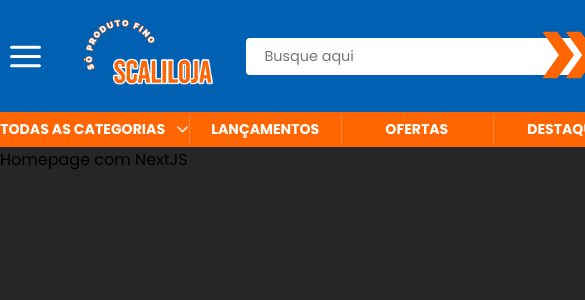
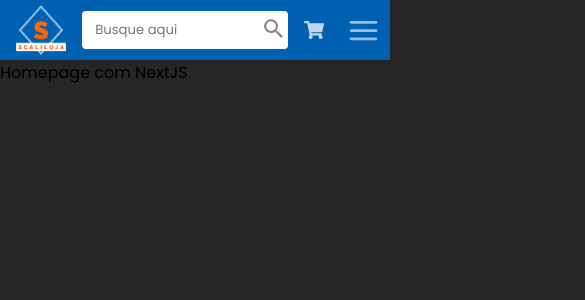
Before and after one commit to Scalibacon/nextjs-store, a Next.js app: page / in a window 390 px wide. Shown: the top 300 px of the page, 585 px wide, since content can reach past the window. Built offline with nearby package versions, Linux system fonts and the light colour scheme.

Commit message:
add responsivity to header elements

```diff
--- a/src/components/HamburgerMenu/HamburgerMenu.module.scss
+++ b/src/components/HamburgerMenu/HamburgerMenu.module.scss
@@ -1,9 +1,12 @@
+@import '../../global/responsive.scss';
+
 .hamburger{
   padding: 7px;
   display: flex;
   align-items: center;
   justify-content: center;
   border-radius: 100%;
+  color: var(--color);
   background-color: transparent;
   cursor: pointer;
   transition: background-color 0.15s linear;
@@ -25,6 +28,11 @@
   &.active{
     display: block;
   }
+
+  @include for-size(smallDesktop){
+    top: 60px;
+    height: calc(100% - 60px);
+  }
 }
 .sideMenuContainer{
   width: clamp(300px, 100%, 330px);
@@ -34,6 +42,10 @@
   flex-direction: column;
   gap: 2rem;
   background-color: rgb(var(--theme-color));
+
+  @include for-size(smallDesktop){
+    width: clamp(250px, 100%, 5000px);
+  }
 
   header{
     position: relative;
--- a/src/components/HamburgerMenu/index.tsx
+++ b/src/components/HamburgerMenu/index.tsx
@@ -51,7 +51,7 @@ const HamburgerMenu = () => {
       </div>
 
       <div className={styles.hamburger} onClick={toggleMenu}>
-        <FiMenu size={37}/>
+        <FiMenu size={33}/>
       </div>
     </>
   )
--- a/src/components/Header/Header.module.scss
+++ b/src/components/Header/Header.module.scss
@@ -1,4 +1,6 @@
-$header-children-width: clamp(400px, 100%, 1500px);
+@import '../../global/responsive.scss';
+
+$header-children-width: clamp(200px, 100%, 1500px);
 
 .header{
   width: 100%;
@@ -14,37 +16,74 @@ $header-children-width: clamp(400px, 100%, 1500px);
   main{
     width: $header-children-width;
     height: 112px;
-    padding: 1.5rem 0;
+    padding: 1rem 1.5rem;
     display: flex;
     align-items: center;
     gap: 2rem;
-    // background-color: rgb(var(--white), 10%);
 
-    .logo{
+    @include for-size(smallDesktop){
+      height: 60px;
+      gap: 1rem;
+      padding: 1rem 0.2rem 1rem 1rem;
+
+      .leftHamburger{
+        display: none;
+      }
+    }
+
+    .logoBig{
       width: 150px;
-      height: 75px;
+      height: 100%;
       position: relative;
-      // background-color: white;
+
+      @include for-size(smallDesktop){
+        display: none;
+      }
     }
+    .logoMini{
+      width: 50px;
+      height: 50px;
+      position: relative;
+      display: none;
+
+      @include for-size(smallDesktop){
+        display: block !important;
+      }
+    }
+
     .iconsContainer{
-      width: 170px;
       height: 60px;
       margin-left: auto;
       display: flex;
       align-items: center;
       justify-content: space-evenly;
-      gap: 1.1rem;
-      // background-color: orange;
+      gap: 2rem;
 
       a{
         display: flex;
         align-items: center;
         cursor: pointer;
         transition: filter 0.1s linear;
+        opacity: 0.75;
+        font-size: 2rem !important;
 
         &:hover{
           filter: brightness(.9);
         }
+
+        &:not(.showInSmall){
+          @include for-size(smallDesktop){
+            display: none;
+          }
+        }
+      }
+    }
+
+    .rightHamburger{
+      --color: rgba(var(--white), 0.6);
+      display: none;
+      @include for-size(smallDesktop){
+        display: block;
       }
     }
   }
@@ -55,6 +94,10 @@ $header-children-width: clamp(400px, 100%, 1500px);
     align-items: center;
     justify-content: center;
     background-color: rgb(var(--contrast-color));
+
+    @include for-size(smallDesktop){
+      display: none;
+    }
 
     nav{
       width: $header-children-width;
--- a/src/components/Header/index.tsx
+++ b/src/components/Header/index.tsx
@@ -1,7 +1,8 @@
 import styles from './Header.module.scss';
 import HamburgerMenu from '../HamburgerMenu';
 import Image from 'next/image';
-import LogoImg from '../../assets/logo.png';
+import BigLogoImg from '../../assets/logo.png';
+import MiniLogoImg from '../../assets/mini-logo.png';
 import SearchInput from '../SearchInput';
 import ProfileAccess from '../ProfileAccess';
 import { BsFillChatSquareQuoteFill, BsFillHeartFill } from 'react-icons/bs';
@@ -28,10 +29,19 @@ const Header = () => {
   return(
     <header className={styles.header}>
       <main>
-        <HamburgerMenu/>
-        <div className={styles.logo}>
+        <span className={styles.leftHamburger}>
+          <HamburgerMenu/>
+        </span>
+        <div className={styles.logoBig}>
           <Image
-            src={LogoImg}
+            src={BigLogoImg}
+            layout='responsive'
+            priority={true}
+          />
+        </div>
+        <div className={styles.logoMini}>
+          <Image
+            src={MiniLogoImg}
             layout='responsive'
             priority={true}
           />
@@ -41,10 +51,14 @@ const Header = () => {
         <ProfileAccess/>
 
         <div className={styles.iconsContainer}>
-          <a><BsFillChatSquareQuoteFill size={25}/></a>
-          <a><BsFillHeartFill size={25}/></a>
-          <a><FaShoppingCart size={25}/></a>
+          <a><BsFillChatSquareQuoteFill size={20}/></a>
+          <a><BsFillHeartFill size={20}/></a>
+          <a className={styles.showInSmall}><FaShoppingCart size={20}/></a>
         </div>
+
+        <span className={styles.rightHamburger}>
+          <HamburgerMenu/>
+        </span>
       </main>
       <section className={styles.navContainer}>
         <nav>
--- a/src/components/ProfileAccess/ProfileAccess.module.scss
+++ b/src/components/ProfileAccess/ProfileAccess.module.scss
@@ -1,9 +1,15 @@
+@import '../../global/responsive.scss';
+
 .accessContainer{
   max-width: 150px;
   height: 60px;
   display: flex;
   align-items: center;
   gap: 0.4rem;
+
+  @include for-size(smallDesktop){
+    display: none;
+  }
 
   p{
     font-size: 0.8rem;
--- a/src/components/SearchInput/SearchInput.module.scss
+++ b/src/components/SearchInput/SearchInput.module.scss
@@ -1,7 +1,9 @@
+@import '../../global/responsive.scss';
+
 .searchContainer{
   flex: 1;
   max-width: 675px;
-  height: 37px;
+  height: 38px;
   position: relative;
   display: flex;
   align-items: center;
@@ -20,10 +22,15 @@
     &:focus{
       border: solid 2px rgb(var(--contrast-color), 50%);
     }
+
+    @include for-size(smallDesktop){
+      width: 100%;
+      padding: 0.75rem 1.7rem 0.75rem 0.7rem;
+      font-size: 0.825rem;
+    }
   }
   button{
     position: absolute;
-    right: -25px;
     width: auto;
     height: auto;
     padding: 0;
@@ -37,8 +44,26 @@
       filter: brightness(1.25);
     }
 
-    svg{
-      color: rgb(var(--contrast-color));
+    &.searchImage{
+      right: 2px;
+      display: none;
+      color: rgba(var(--text-dark), 0.66);
+
+      @include for-size(smallDesktop){
+        display: block;
+      }
+    }
+
+    &.arrowImage{
+      right: -25px;
+
+      @include for-size(smallDesktop){
+        display: none;
+      }
+
+      svg{
+        color: rgb(var(--contrast-color));
+      }
     }
   }
 }
--- a/src/components/SearchInput/index.tsx
+++ b/src/components/SearchInput/index.tsx
@@ -1,5 +1,6 @@
 import { SyntheticEvent, useState } from 'react';
 import { MdOutlineDoubleArrow } from 'react-icons/md';
+import { IoMdSearch } from 'react-icons/io';
 import styles from './SearchInput.module.scss';
 
 const SearchInput = () => {
@@ -17,8 +18,11 @@ const SearchInput = () => {
         onChange={e => setSearchText(e.target.value)}
         value={searchText}
       />
-      <button type="submit">
+      <button type="submit" className={`${styles.arrowImage}`}>
         <MdOutlineDoubleArrow size='5rem'/>
+      </button>
+      <button type="submit" className={`${styles.searchImage}`}>
+        <IoMdSearch size={25}/>
       </button>
     </form>
   )
--- /dev/null
+++ b/src/global/responsive.scss
@@ -0,0 +1,12 @@
+@mixin for-size($device){
+  @if $device == smallDesktop{
+    @media only screen and (max-width: 1000px){
+      @content;
+    }
+  }
+  @else if $device == tablet{
+    @media only screen and (max-width: 800px){
+      @content;
+    }
+  }
+}
--- a/src/pages/index.tsx
+++ b/src/pages/index.tsx
@@ -6,7 +6,7 @@ const Home: NextPage = () => {
   return (
     <div>
       <Head>
-        <title>Homepage</title>
+        <title>ScaliLoja</title>
       </Head>
 
       <Header/>
```
Also changed, not shown: src/assets/mini-logo-big.png (added), src/assets/mini-logo.png (added).
